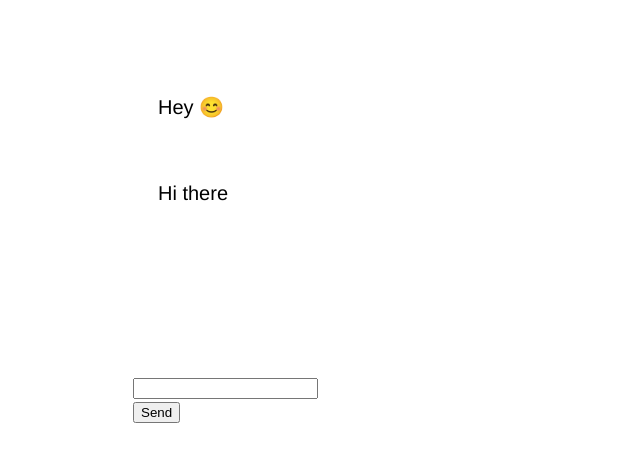
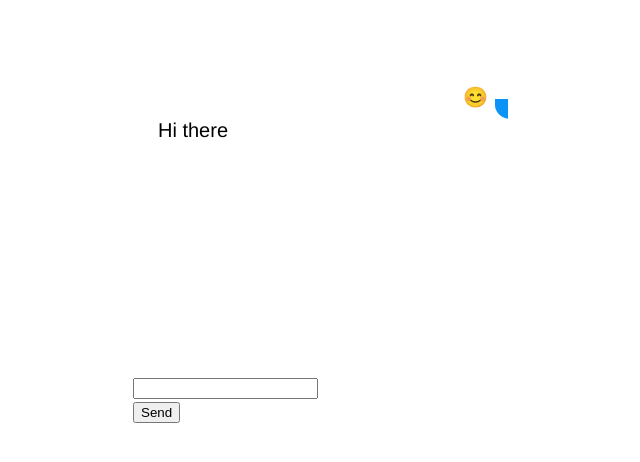
Before and after one commit to ThiHoangPham/self-chat-app, a website: page public/index.html in a window 1280 px wide. Shown: the whole page, without its empty margins (307-947 px from the left). Drawn offline with nearby package versions, Linux system fonts and the light colour scheme.

Commit message:
styled css

```diff
--- a/public/style.css
+++ b/public/style.css
@@ -19,3 +19,52 @@
 section br {
     clear: both;
 }
+
+.message{
+    max-width: 250px;
+    word-wrap: break-word;
+    margin-bottom: 12px;
+    line-height: 24px
+}
+
+section p::after{
+    content: '';
+    display: table;
+    clear: both;
+}
+
+p{
+    margin: 0px;
+}
+
+p:nth-of-type(odd) {
+    position: relative;
+    padding: 10px 20px;
+    color: white;
+    border-radius: 25px;
+    float: right;
+}
+
+p:nth-of-type(odd):before{
+    content: '';
+    position: absolute;
+    z-index: -1;
+    bottom: -2px;
+    right: -7px;
+    height: 20px;
+    border-right: 20px solid #0b93f6;
+    border-bottom-left-radius: 16px 14px;
+    -webkit-transform: translate(0, -2px);
+}
+p:nth-of-type(odd)::after{
+    content: '';
+    position: absolute;
+    z-index: 3;
+    bottom: -2px;
+    right: -56px;
+    width: 26px;
+    height: 20px;
+    background: white;
+    border-bottom-right-radius: 10px;
+    -webkit-transform: translate(-30px, -2px);
+}
```
